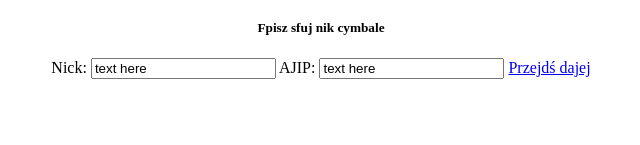
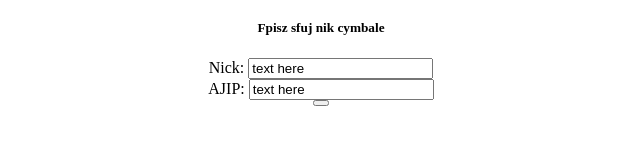
Before and after one commit to 6vz/darmowerzucaki-scam, a plain HTML site: page index.html in a window 1280 px wide. Shown: the part 459-604 px from the top of the page, without its empty margins (319-959 px from the left). Drawn offline with Linux system fonts and the light colour scheme.

Commit message:
Update index.html

```diff
--- a/index.html
+++ b/index.html
@@ -12,13 +12,11 @@
 <label>Nick:</label>
           <input type = "text"
                  id = "myText"
-                 value = "text here" />
+                 value = "text here" /><br>
 <label>AJIP:</label>
           <input type = "text"
                  id = "myText"
-                 value = "text here" />
-<a href="/udano>
-<button>Przejdś dajej</button>
-</a>
+                 value = "text here" /><br>
+<button href="https://youtu.be/dQw4w9WgXcQ?t=43>Przejdś dajej</button>
 </body>
 <html>
```
